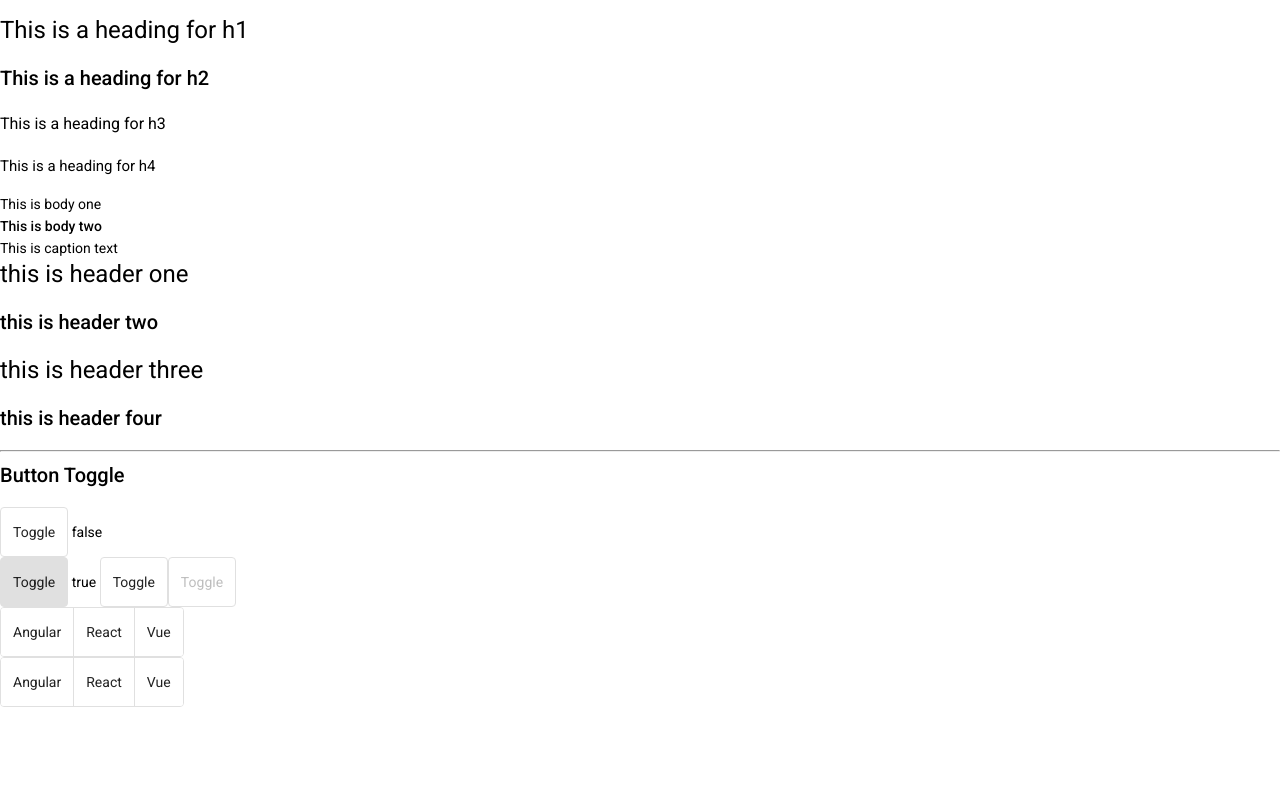
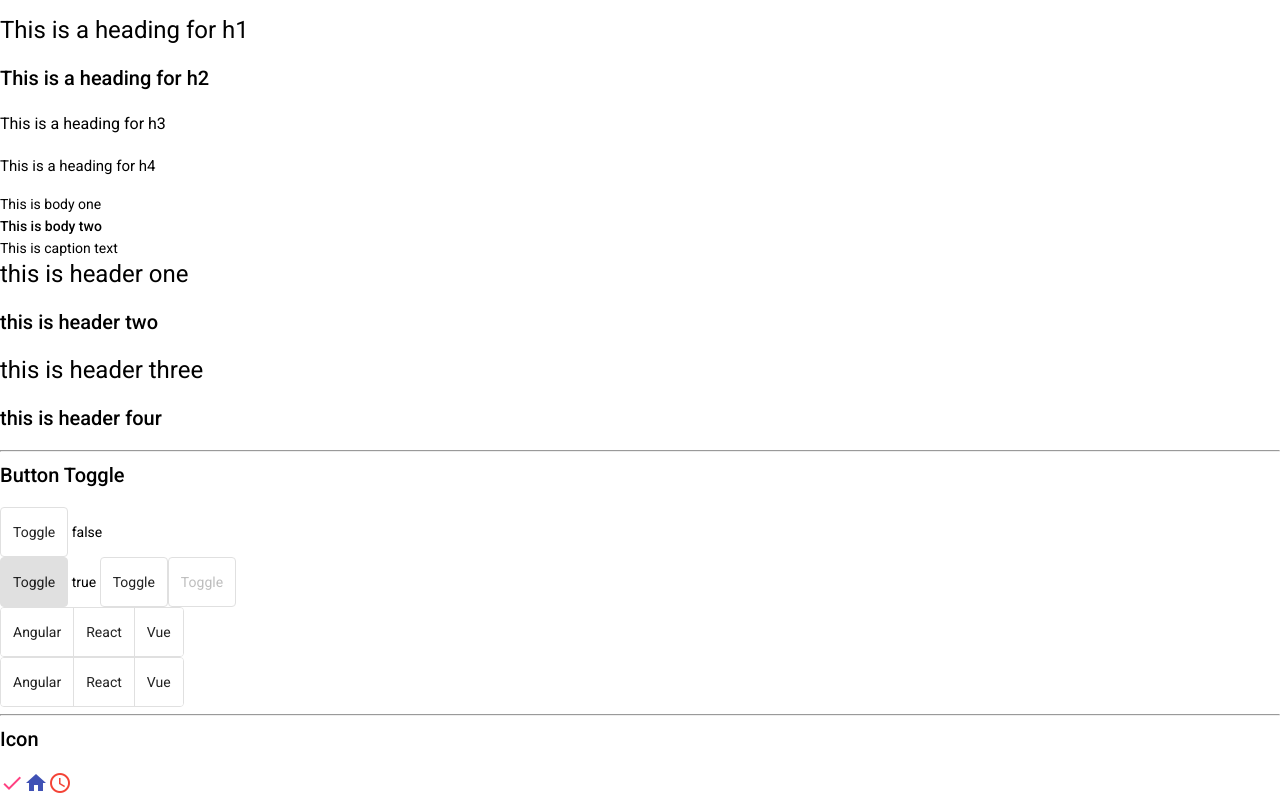
Before and after one commit to mhkmcp/angular-material, an Angular app: page / in a window 1280 px wide. Shown: the part 662-1462 px from the top of the page. Before the commit the page ends 1369 px from the top, so only its background shows below. Built offline with nearby package versions, Linux system fonts and the light colour scheme.

Commit message:
added icon

```diff
--- a/src/app/app.component.html
+++ b/src/app/app.component.html
@@ -76,3 +76,12 @@
   {{ toggleGroup2.value }}
 
 </section>
+
+<section>
+  <hr>
+  <h2>Icon</h2>
+  <mat-icon color="accent">done</mat-icon>
+  <mat-icon color="primary">home</mat-icon>
+  <mat-icon color="warn">schedule</mat-icon>
+  <!-- Icons are from https://fonts.google.com/icons?selected=Material+Icons -->
+</section>
--- a/src/app/material/material.module.ts
+++ b/src/app/material/material.module.ts
@@ -1,11 +1,13 @@
 import { NgModule } from '@angular/core';
 import { MatButtonModule } from '@angular/material/button';
 import { MatButtonToggleModule } from '@angular/material/button-toggle';
+import { MatIconModule } from '@angular/material/icon';
 
 
 const MaterialComponents = [
   MatButtonModule,
   MatButtonToggleModule,
+  MatIconModule,
 ]
 
 @NgModule({
```
